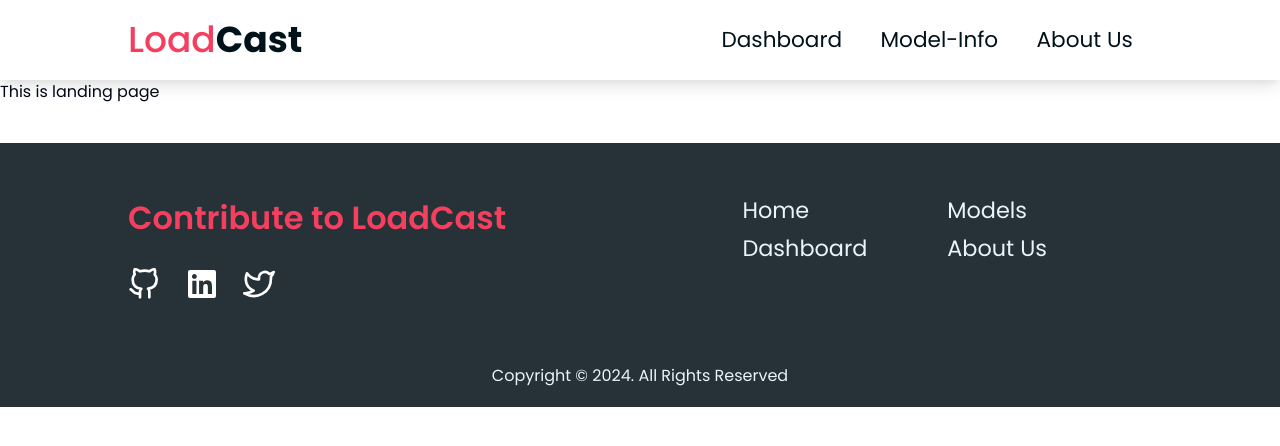
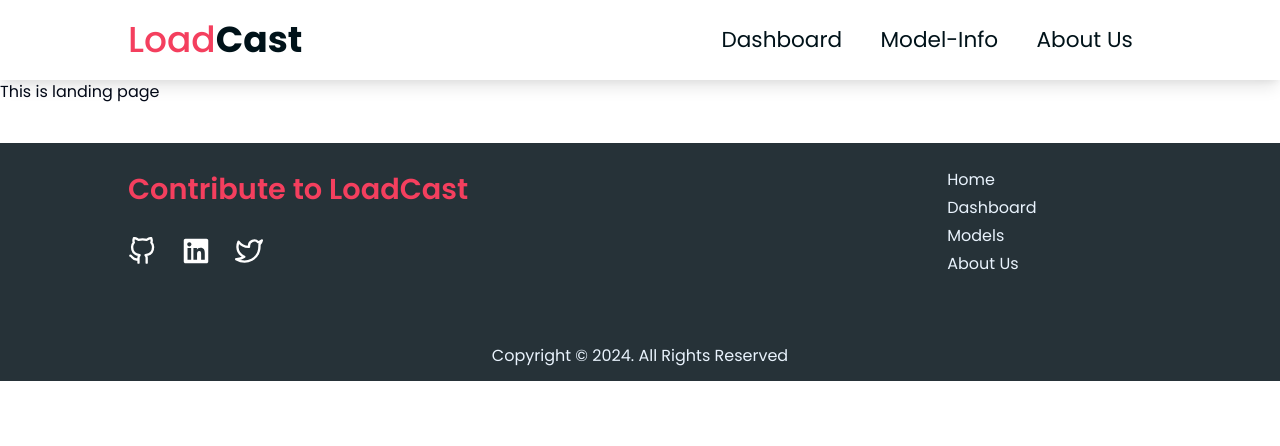
Before and after one commit to tusharzalte/dailypredictions.reactjs, a React (Create React App) app: page / in a window 1280 px wide. Shown: the top 446 px of the page. Built offline with nearby package versions, Linux system fonts and the light colour scheme.

Commit message:
STYLE: styled footer

```diff
--- a/src/components/Footer/Footer.jsx
+++ b/src/components/Footer/Footer.jsx
@@ -33,8 +33,6 @@ const Footer = () => {
           <Link to="/dashboard" className={styles.footerLink}>
             Dashboard
           </Link>
-        </article>
-        <article className={styles.footerRight}>
           <Link to="/models" className={styles.footerLink}>
             Models
           </Link>
--- a/src/components/Footer/Footer.module.css
+++ b/src/components/Footer/Footer.module.css
@@ -2,7 +2,7 @@
   background-color: var(--dark);
   color: var(--light);
   margin: var(--fs-md-2) auto 0;
-  padding: var(--space-lg) 10% var(--space-xs);
+  padding: var(--space-sm) 10% var(--space-xxs);
   width: 100%;
 }
 
@@ -22,7 +22,7 @@
 }
 
 .footerLeft {
-  flex: 3;
+  flex: 4;
 }
 
 .footerLeft > a {
@@ -36,7 +36,7 @@
 
 .footerLeftSociallinks {
   display: flex;
-  font-size: 2rem;
+  font-size: 1.75rem;
   gap: var(--space-sm);
   margin-top: var(--space-sm);
 }
@@ -54,17 +54,15 @@
   flex: 1;
 }
 
-.footerCenter > .footerLink,
-.footerRight > .footerLink {
+.footerCenter > .footerLink {
   text-transform: capitalize;
   text-decoration: none;
   color: var(--light);
-  font-size: var(--fs-xs-1);
+  font-size: var(--fs-xxs-1);
   padding-bottom: 0.25rem;
 }
 
-.footerCenter > .footerLink:hover,
-.footerRight > .footerLink:hover {
+.footerCenter > .footerLink:hover {
   color: var(--primary);
   transition: 0.3s ease-in;
 }
@@ -80,7 +78,7 @@
   text-decoration: none;
   text-align: left;
   width: fit-content;
-  font-size: 2rem;
+  font-size: 1.8rem;
   font-weight: 600;
 }
 
```
